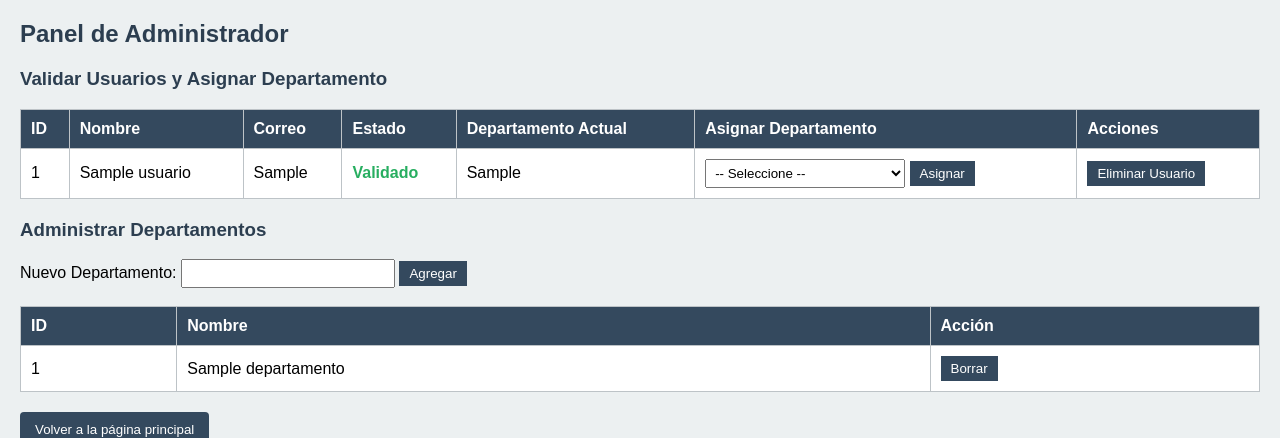
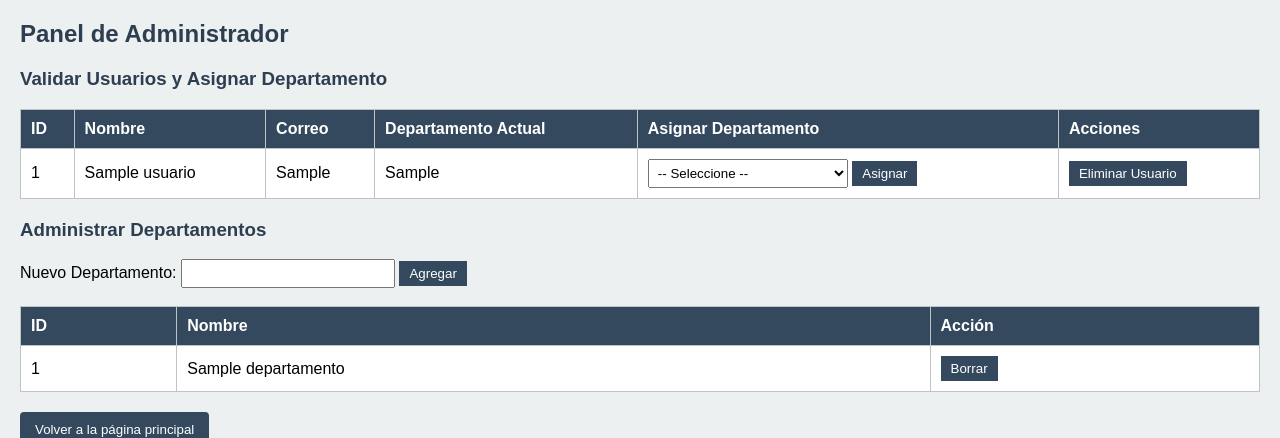
Before and after one commit to cg2023269/projectofase1, a PHP site: page /admin.php in a window 1280 px wide. Shown: the top 438 px of the page. Run offline with PHP 8.4, Linux system fonts and the light colour scheme; the visitor is signed in with stand-in values (Sample User, id 1); tables that the repository leaves empty or names only in its code hold one stand-in row (values such as "Sample post").

Commit message:
Update admin.php

```diff
--- a/admin.php
+++ b/admin.php
@@ -14,7 +14,7 @@ if ($conn->connect_error) {
 }
 $conn->set_charset("utf8mb4");
 
-// Procesar acciones
+// Procesar acciones (actualizar usuario, agregar departamento, borrar departamento, eliminar usuario)
 if ($_SERVER['REQUEST_METHOD'] === 'POST') {
     if (isset($_POST['action'])) {
         switch ($_POST['action']) {
@@ -58,22 +58,12 @@ if ($_SERVER['REQUEST_METHOD'] === 'POST') {
                     $stmt->close();
                 }
                 break;
-
-            case 'validate_user':
-                $user_id = $_POST['user_id'] ?? '';
-                if ($user_id) {
-                    $stmt = $conn->prepare("UPDATE usuarios SET validado = TRUE WHERE id = ?");
-                    $stmt->bind_param("i", $user_id);
-                    $stmt->execute();
-                    $stmt->close();
-                }
-                break;
         }
     }
 }
 
 // Consultar la lista de usuarios
-$userResult = $conn->query("SELECT id, nombre, correo, departamento, validado FROM usuarios ORDER BY id ASC");
+$userResult = $conn->query("SELECT id, nombre, correo, departamento FROM usuarios ORDER BY id ASC");
 // Consultar la lista de departamentos
 $deptResult = $conn->query("SELECT id, nombre FROM departamentos ORDER BY nombre ASC");
 $departments = $deptResult->fetch_all(MYSQLI_ASSOC);
@@ -95,8 +85,6 @@ $deptResult->free();
       input[type="submit"], button { padding: 5px 10px; background-color: #34495e; color: #fff; border: none; cursor: pointer; }
       input[type="submit"]:hover, button:hover { background-color: #2c3e50; }
       a { text-decoration: none; color: #3498db; }
-      .validado { color: #27ae60; font-weight: bold; }
-      .no-validado { color: #e74c3c; font-weight: bold; }
   </style>
 </head>
 <body>
@@ -108,7 +96,6 @@ $deptResult->free();
               <th>ID</th>
               <th>Nombre</th>
               <th>Correo</th>
-              <th>Estado</th>
               <th>Departamento Actual</th>
               <th>Asignar Departamento</th>
               <th>Acciones</th>
@@ -120,9 +107,6 @@ $deptResult->free();
               <td><?= $user['id'] ?></td>
               <td><?= htmlspecialchars($user['nombre']) ?></td>
               <td><?= htmlspecialchars($user['correo']) ?></td>
-              <td class="<?= $user['validado'] ? 'validado' : 'no-validado' ?>">
-                  <?= $user['validado'] ? 'Validado' : 'Pendiente' ?>
-              </td>
               <td><?= htmlspecialchars($user['departamento'] ?? '') ?></td>
               <td>
                   <form method="post" action="">
@@ -138,13 +122,6 @@ $deptResult->free();
                   </form>
               </td>
               <td>
-                  <?php if (!$user['validado']): ?>
-                      <form method="post" action="" style="margin-bottom: 5px;">
-                          <input type="hidden" name="action" value="validate_user">
-                          <input type="hidden" name="user_id" value="<?= $user['id'] ?>">
-                          <input type="submit" value="Validar Usuario" style="background-color: #27ae60;">
-                      </form>
-                  <?php endif; ?>
                   <form method="post" action="" onsubmit="return confirm('¿Está seguro de eliminar este usuario?');">
                       <input type="hidden" name="action" value="delete_user">
                       <input type="hidden" name="user_id" value="<?= $user['id'] ?>">
@@ -184,11 +161,12 @@ $deptResult->free();
           <?php endforeach; ?>
       </tbody>
   </table>
-  <form action="index.php" method="get">
-      <button type="submit" style="padding: 10px 15px; background-color: #34495e; color: white; border: none; border-radius: 4px; cursor: pointer;">
-          Volver a la página principal
-      </button>
-  </form>
+<form action="index.php" method="get">
+    <button type="submit" style="padding: 10px 15px; background-color: #34495e; color: white; border: none; border-radius: 4px; cursor: pointer;">
+        Volver a la página principal
+    </button>
+</form>
+
 </body>
 </html>
 <?php $userResult->free(); $conn->close(); ?>
```
